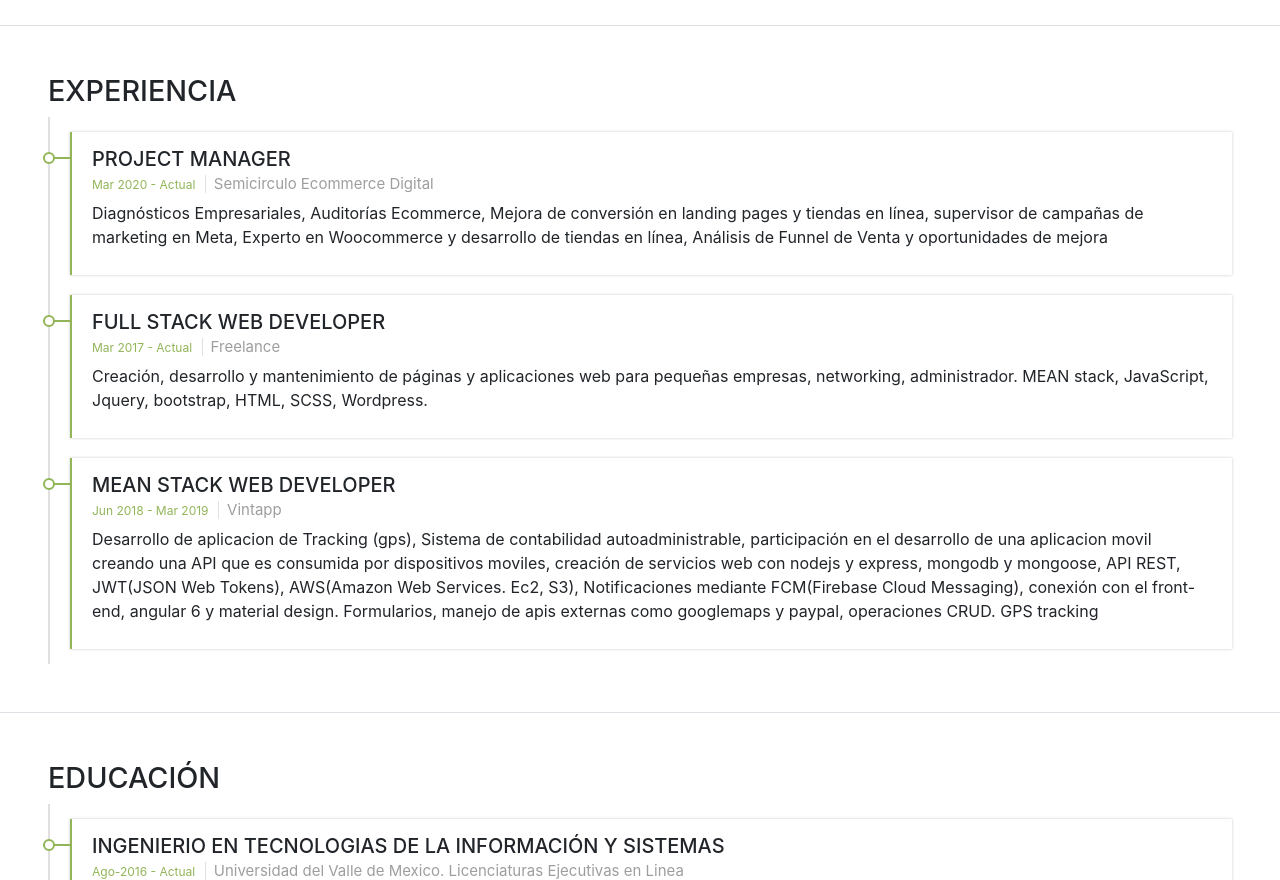
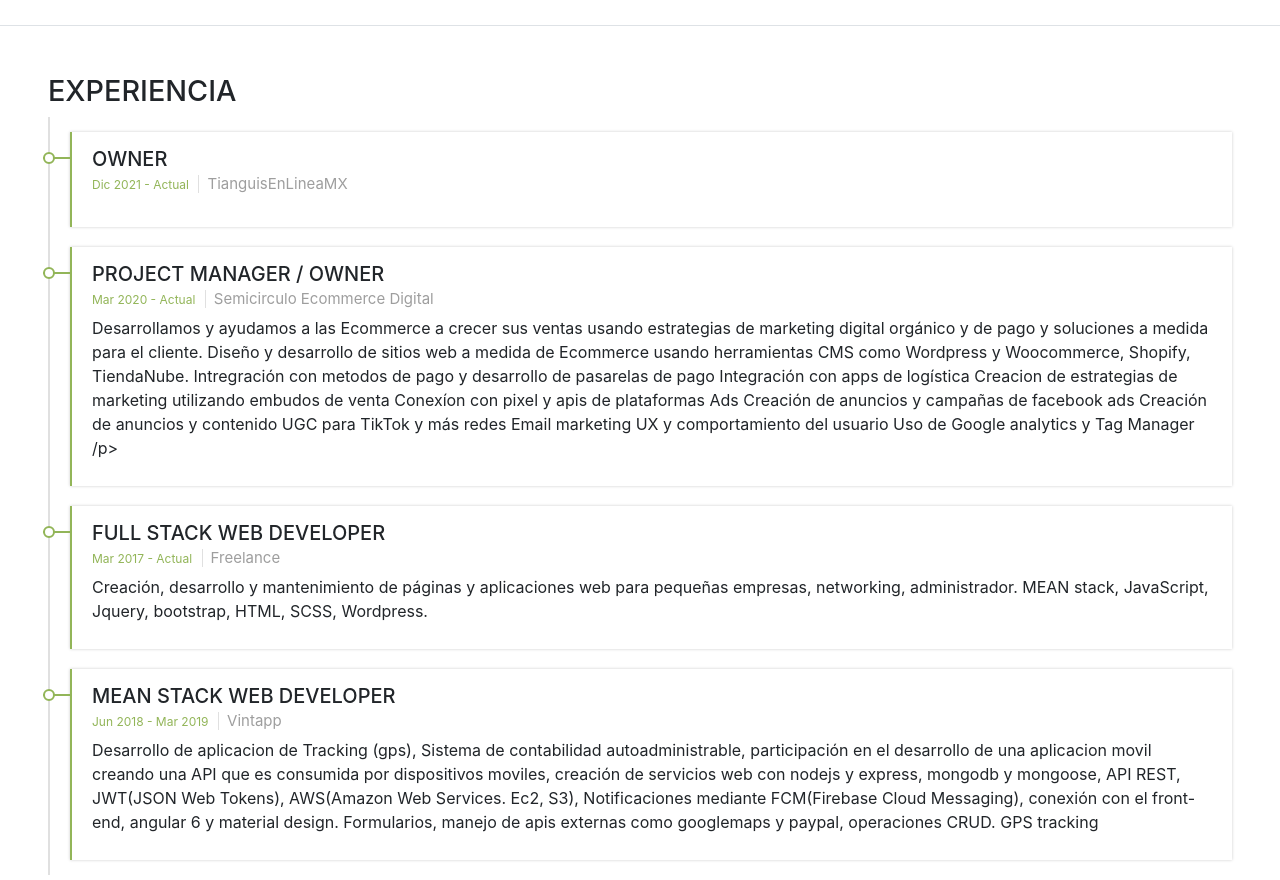
Before and after one commit to jorzarios/jorzariosCV, a website with bundled scripts: page index.html in a window 1280 px wide. Shown: the part 1920-2800 px from the top of the page. Built offline with nearby package versions, Linux system fonts and the light colour scheme.

Commit message:
semicirculo update

```diff
--- a/index.html
+++ b/index.html
@@ -120,7 +120,7 @@
                 <ul class="profile-list">
                   <li class="">
                     <strong class="title">Edad</strong>
-                    <span class="cont">26</span>
+                    <span class="cont">27</span>
                   </li>
                   <li class="">
                     <strong class="title">Dirección</strong>
@@ -296,12 +296,33 @@
                     </div>
 
                     <div class="timeline">
+                        <!-- Experience 4 -->
+                      <div class="timeline-item">
+                        <h4 class="item-title">Owner</h4>
+                        <span class="item-period">Dic 2021 - Actual</span>
+                        <span class="item-small">TianguisEnLineaMX </span>
+                        <p class="item-description">
+
+                        </div>
                        <!-- Experience 3 -->
                       <div class="timeline-item">
-                        <h4 class="item-title">Project Manager</h4>
+                        <h4 class="item-title">Project Manager / Owner</h4>
                         <span class="item-period">Mar 2020 - Actual</span>
                         <span class="item-small">Semicirculo Ecommerce Digital</span>
-                        <p class="item-description">Diagnósticos Empresariales, Auditorías Ecommerce, Mejora de conversión en landing pages y tiendas en línea, supervisor de campañas de marketing en Meta, Experto en Woocommerce y desarrollo de tiendas en línea, Análisis de Funnel de Venta y oportunidades de mejora</p>
+                        <p class="item-description">Desarrollamos y ayudamos a las Ecommerce a crecer sus ventas usando estrategias de marketing digital orgánico y de pago y soluciones a medida para el cliente.
+
+                              Diseño y desarrollo de sitios web a medida de Ecommerce usando herramientas CMS como Wordpress y Woocommerce, Shopify, TiendaNube.
+                              Intregración con metodos de pago y desarrollo de pasarelas de pago
+                              Integración con apps de logística
+                              Creacion de estrategias de marketing utilizando embudos de venta
+                              Conexíon con pixel y apis de plataformas Ads
+                              Creación de anuncios y campañas de facebook ads
+                              Creación de anuncios y contenido UGC para TikTok y más redes
+                              Email marketing
+                              UX y comportamiento del usuario
+                              Uso de Google analytics y Tag Manager
+
+                          /p>
                       </div>
                       <!-- / Experience 3 -->
                      <!-- Experience 2 -->
```
